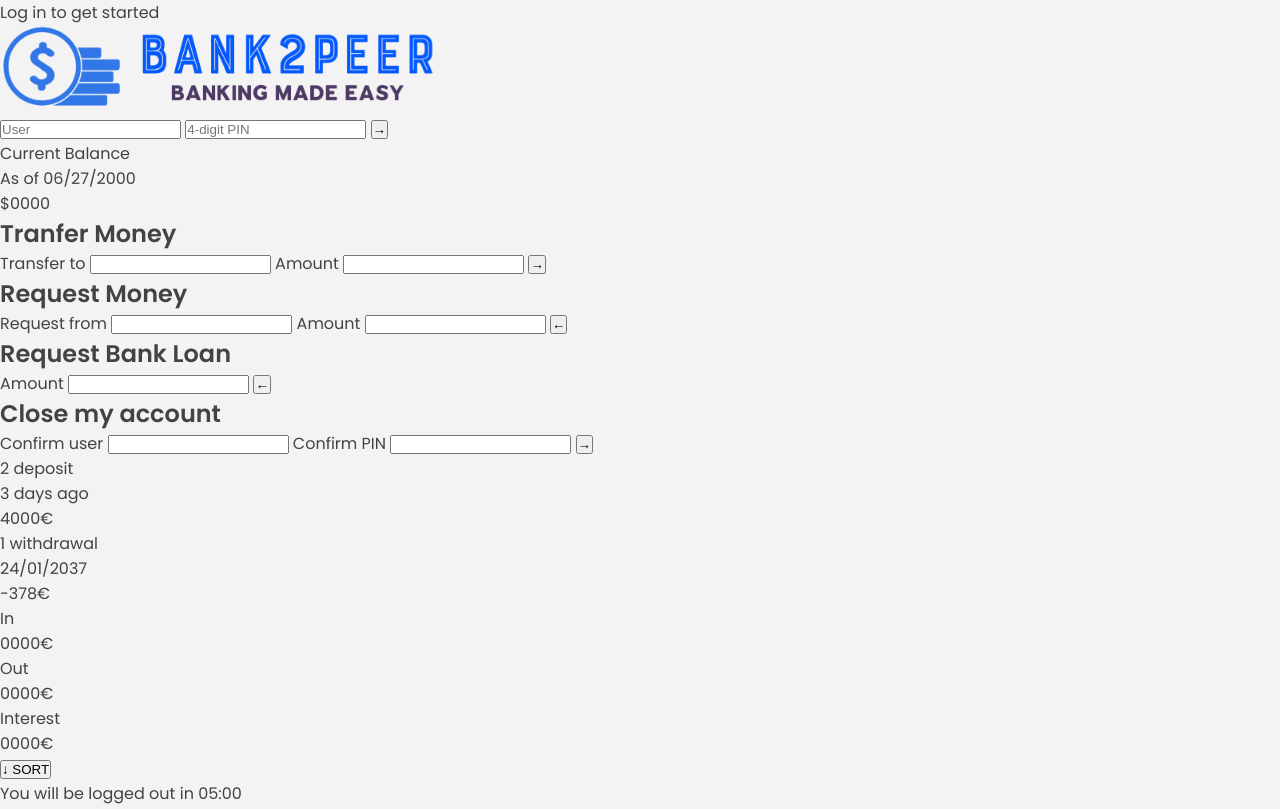
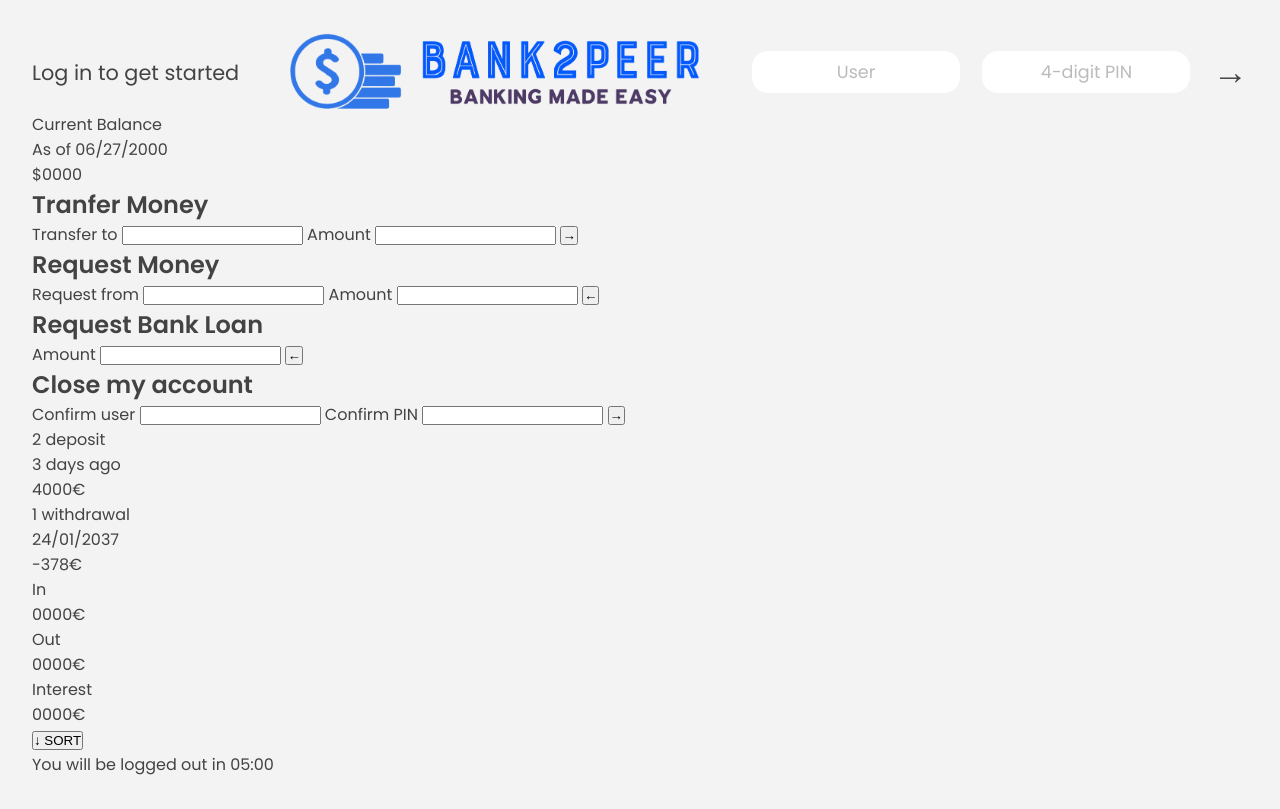
Before and after one commit to rfernandesdealbuquerque/bank2peer-website, a plain HTML site: page index.html in a window 1280 px wide. Drawn offline with Linux system fonts and the light colour scheme; a script that the page names is missing.

Commit message:
top part styles done

```diff
--- a/index.html
+++ b/index.html
@@ -17,11 +17,13 @@
       <img src="logo.png" alt="Logo" class="logo" />
       <form class="login">
         <input
+          class="login-input"
           type="text"
           placeholder="User"
           class="login-input login-input-user"
         />
         <input
+          class="login-input"
           type="text"
           placeholder="4-digit PIN"
           class="login-input login-input-pin"
--- a/style.css
+++ b/style.css
@@ -11,8 +11,50 @@ body {
   font-family: "Poppins", sans-serif;
   color: rgb(68, 67, 67);
   background-color: #f3f3f3;
+  padding: 2rem;
 }
 
 .logo {
-  height: 5.25rem;
+  height: 5rem;
+  cursor: pointer;
 }
+
+.top {
+  display: flex;
+  justify-content: space-between;
+  align-items: center;
+  padding: 0, 2rem;
+}
+
+.welcome-message {
+  font-size: 1.3rem;
+  font-weight: 400;
+}
+
+.login {
+  display: flex;
+}
+
+.login-input {
+  border: none;
+  border-radius: 1rem;
+  font-size: 1.1rem;
+  width: 12rem;
+  padding: 0.5rem;
+  margin-right: 1.4rem;
+  text-align: center;
+  font-family: inherit;
+  transition: all 0.5s;
+}
+.login-input::placeholder {
+  color: #bbb;
+}
+
+.btn-login {
+  border: none;
+  background: none;
+  font-size: 2.2rem;
+  color: inherit;
+  cursor: pointer;
+  transition: all 0.5s;
+}
```
